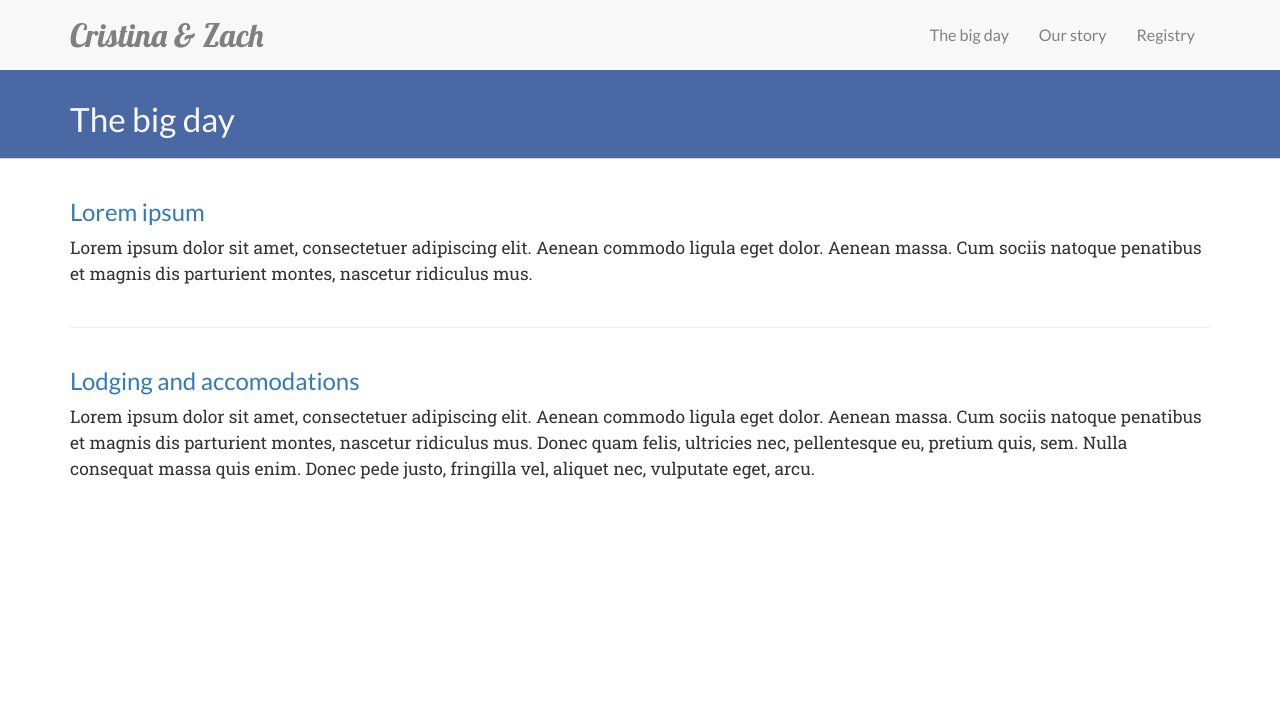
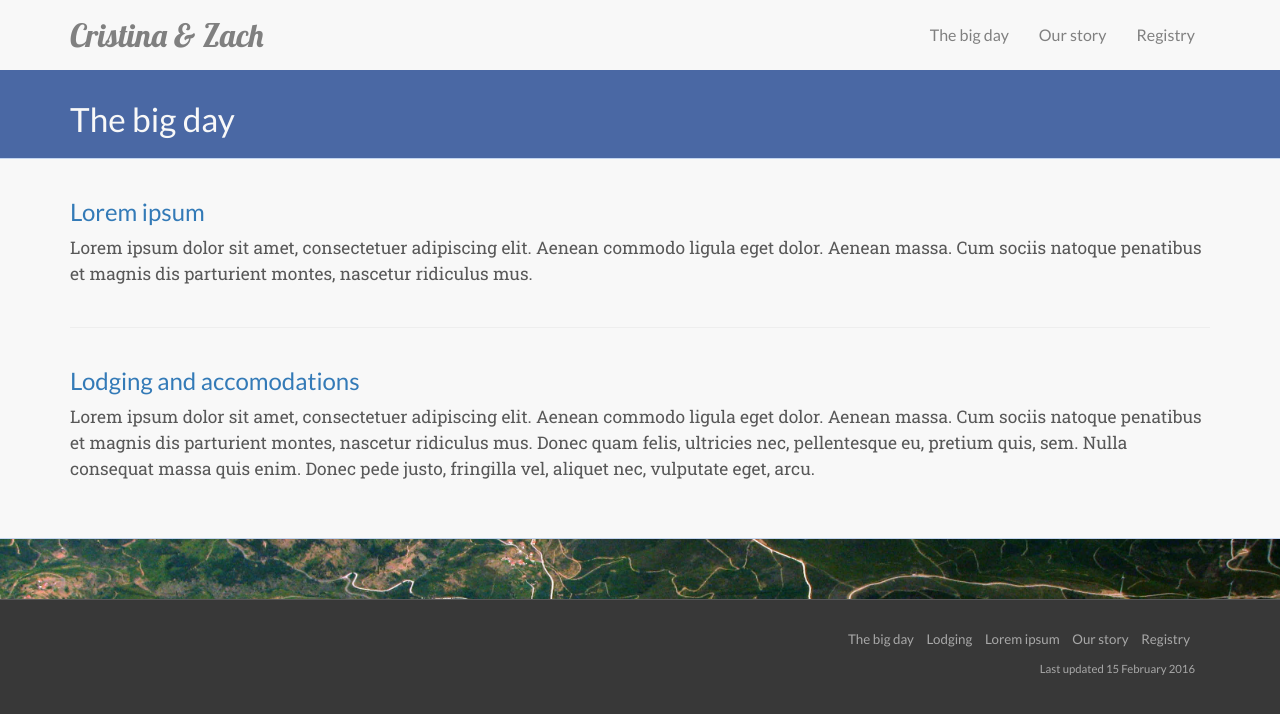
Before and after one commit to cthierer/cristina-and-zach, a Jekyll site: the page built from event/index.html, in a window 1280 px wide. Shown: the top 714 px of the page. Built offline with Jekyll 4.4.1, drawn with Linux system fonts in a browser that asks for light colours.

Commit message:
Add footer w/ styling

```diff
--- a/_data/navigation.yml
+++ b/_data/navigation.yml
@@ -11,7 +11,19 @@ lookup:
   registry:
     title: Registry
     link: /#registry
+  lodging:
+    title: Lodging
+    link: /event/lodging/
+  sample:
+    title: Lorem ipsum
+    link: /event/sample/
 main:
   - big-day
   - story
   - registry
+footer:
+  - big-day
+  - lodging
+  - sample
+  - story
+  - registry
--- /dev/null
+++ b/_includes/footer-basic.html
@@ -0,0 +1,19 @@
+<div class="container">
+    <div class="col-sm-7 col-sm-offset-5 text-right text-header">
+        <nav>
+            <ul class="list-inline">
+                {% for key in site.data.navigation.footer %}
+                {% assign nav = site.data.navigation.lookup[key] %}
+                {% if nav %}
+                <li>
+                    <a href="{{ nav.link }}">
+                        {{ nav.title | escape }}
+                    </a>
+                </li>
+                {% endif %}
+                {% endfor %}
+            </ul>
+        </nav>
+        <p><small>Last updated {{ site.time | date: '%d %B %Y' }}</small></p>
+    </div>
+</div>
--- a/_layouts/basic.html
+++ b/_layouts/basic.html
@@ -19,3 +19,9 @@ layout: default
         </div>
     </section>
 </div>
+
+<footer id="site-footer" class="border-photo-1">
+    <div class="content-wrapper">
+        {% include footer-basic.html %}
+    </div>
+</footer>
--- a/_layouts/default.html
+++ b/_layouts/default.html
@@ -17,6 +17,8 @@
     <script src="https://maxcdn.bootstrapcdn.com/bootstrap/3.3.6/js/bootstrap.min.js" integrity="sha384-0mSbJDEHialfmuBBQP6A4Qrprq5OVfW37PRR3j5ELqxss1yVqOtnepnHVP9aJ7xS" crossorigin="anonymous"></script>
   </head>
   <body>
-    {{ content }}
+    <div class="content-wrapper">
+      {{ content }}
+    </div>
   </body>
 </html>
--- a/_sass/_base.scss
+++ b/_sass/_base.scss
@@ -1,9 +1,14 @@
 
 body {
-    background-color: white;
+    background-color: $gray-darkest;
+    color: $gray-darker;
     font-size: 10pt;
     padding-top: 70px;
     position: relavite;
+
+    .content-wrapper {
+        background-color: $gray-lightest
+    }
 }
 
 /* Font styling */
@@ -15,7 +20,8 @@ body,
 
 h1, h2, h3, h4, h5, h6,
 .header,
-.header-text {
+.header-text,
+.text-header {
     font-family: $font-header;
 }
 
--- /dev/null
+++ b/_sass/_footer-basic.scss
@@ -0,0 +1,43 @@
+
+#site-footer {
+    margin-top: 30px;
+
+    a {
+
+        &,
+        &:link,
+        &:visited {
+            color: $gray-light;
+        }
+
+        &:hover,
+        &:active {
+            color: $gray-lightest;
+            text-decoration: underline;
+        }
+    }
+
+    .content-wrapper {
+        background-color: $gray-darkest;
+        border-top: 1px solid $gray-darker;
+        color: $gray-light;
+        font-size: 1em;
+        padding: 0;
+        padding-top: 30px;
+        padding-bottom: 30px;
+    }
+}
+
+.border-photo-1 {
+    background-image: url('../assets/photo-1441644599508-24ae08965c5c.jpg');
+    background-color: none;
+    background-size: cover;
+    background-position: center;
+    background-repeat: no-repeat;
+    border-top: 1px solid $color-3;
+    padding-top: 60px;
+
+    .content-wrapper {
+        /*margin-top: 60px;*/
+    }
+}
--- a/css/main.scss
+++ b/css/main.scss
@@ -22,8 +22,9 @@ $font-script:   'Lobster', cursive;
 // Import partials from `sass_dir` (defaults to `_sass`)
 @import
     "base",
+    "content",
     "nav-site",
-    "content",
+    "footer-basic",
     "themes",
     "welcomtron"
 ;
```
